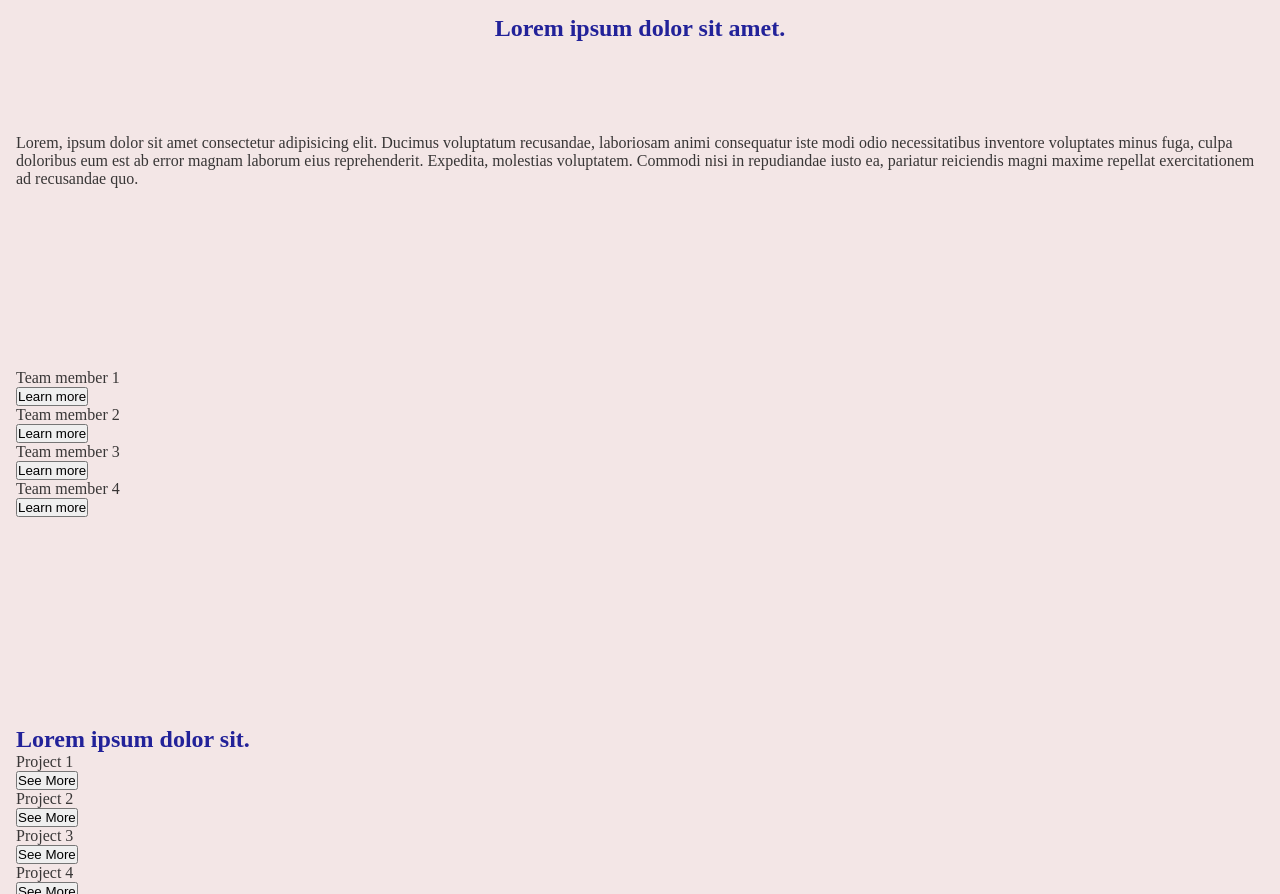
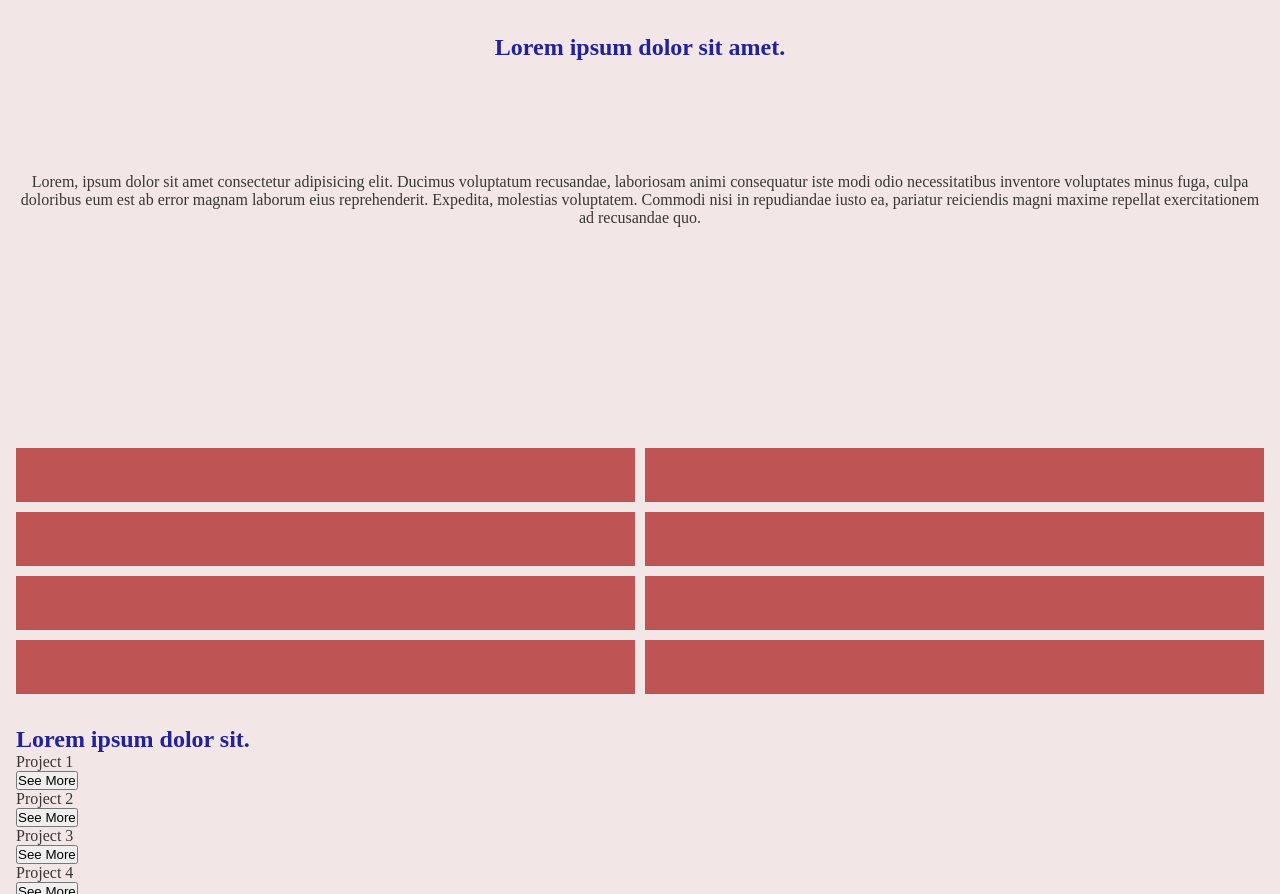
Before and after one commit to fluffykelpie/Wireframes, a plain HTML site: page index.html in a window 1280 px wide. Shown: the part 1740-2634 px from the top of the page. Drawn offline with Linux system fonts and the light colour scheme.

Commit message:
progress

```diff
--- a/index.html
+++ b/index.html
@@ -63,16 +63,15 @@
                 <p>Lorem, ipsum dolor sit amet consectetur adipisicing elit. Ducimus voluptatum recusandae, laboriosam animi consequatur iste modi odio necessitatibus inventore voluptates minus fuga, culpa doloribus eum est ab error magnam laborum eius reprehenderit. Expedita, molestias voluptatem. Commodi nisi in repudiandae iusto ea, pariatur reiciendis magni maxime repellat exercitationem ad recusandae quo.</p>
             </div>
             <div class="team">
-                <div class="team-image">Team member 1</div>
-                <button class="btn-team">Learn more</button>
-                <div class="team-image">Team member 2</div>
-                <button class="btn-team">Learn more</button>
-                <div class="team-image">Team member 3</div>
-                <button class="btn-team">Learn more</button>
-                <div class="team-image">Team member 4</div>
-                <button class="btn-team">Learn more</button>
+                <div class="team-image"></div>
+                <div class="team-image"></div>
+                <div class="team-image"></div>
+                <div class="team-image"></div>
+                <div class="team-image"></div>
+                <div class="team-image"></div>
+                <div class="team-image"></div>
+                <div class="team-image"></div>
             </div>
-
         </div>
         <div class="container portfolio">
             <h2>Lorem ipsum dolor sit.</h2>
--- a/sass/_variables.scss
+++ b/sass/_variables.scss
@@ -11,8 +11,10 @@ $letter-color: rgb(56, 54, 54);
 //Image boxes
 $img-box: rgb(245, 204, 127);
 $box-img-home: rgb(161, 226, 204);
+$text-home: rgb(216, 158, 169);
 $team: rgb(190, 84, 84);
 $box-port: rgb(243, 243, 141);
+$team-member: rgb(47, 47, 214);
 
 //Buttons
 $button-team: rgb(3, 200, 191);
--- a/sass/main.scss
+++ b/sass/main.scss
@@ -130,6 +130,8 @@ h2 {
     display: flex;
     justify-content: center;
     align-items: center;
+    background: $text-home;
+    text-align: center;
 }
 
 .box-img-home-1{
@@ -177,6 +179,21 @@ h2 {
     align-items: center;
 }
 
+.about-us {
+    text-align: center;
+}
+
+.team{
+    display: grid;
+    grid-gap: 10px;
+    grid-template: auto / repeat(2, 1fr);
+}
+
+.team-image{
+    background: $team;
+}
+
+
 h3 {
     color: $header-h3;
 }
```
Also changed, not shown: style.css, 1 other file.
